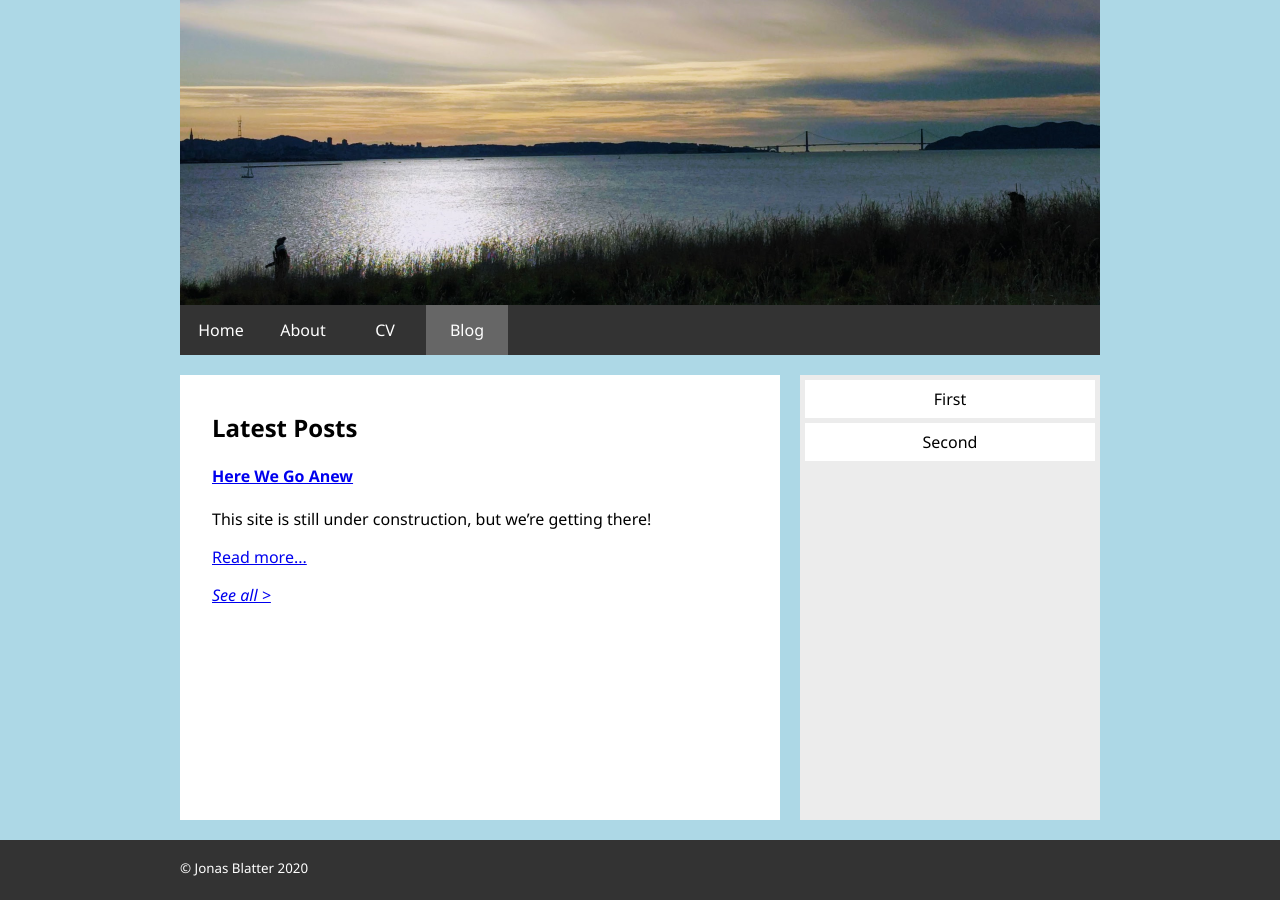
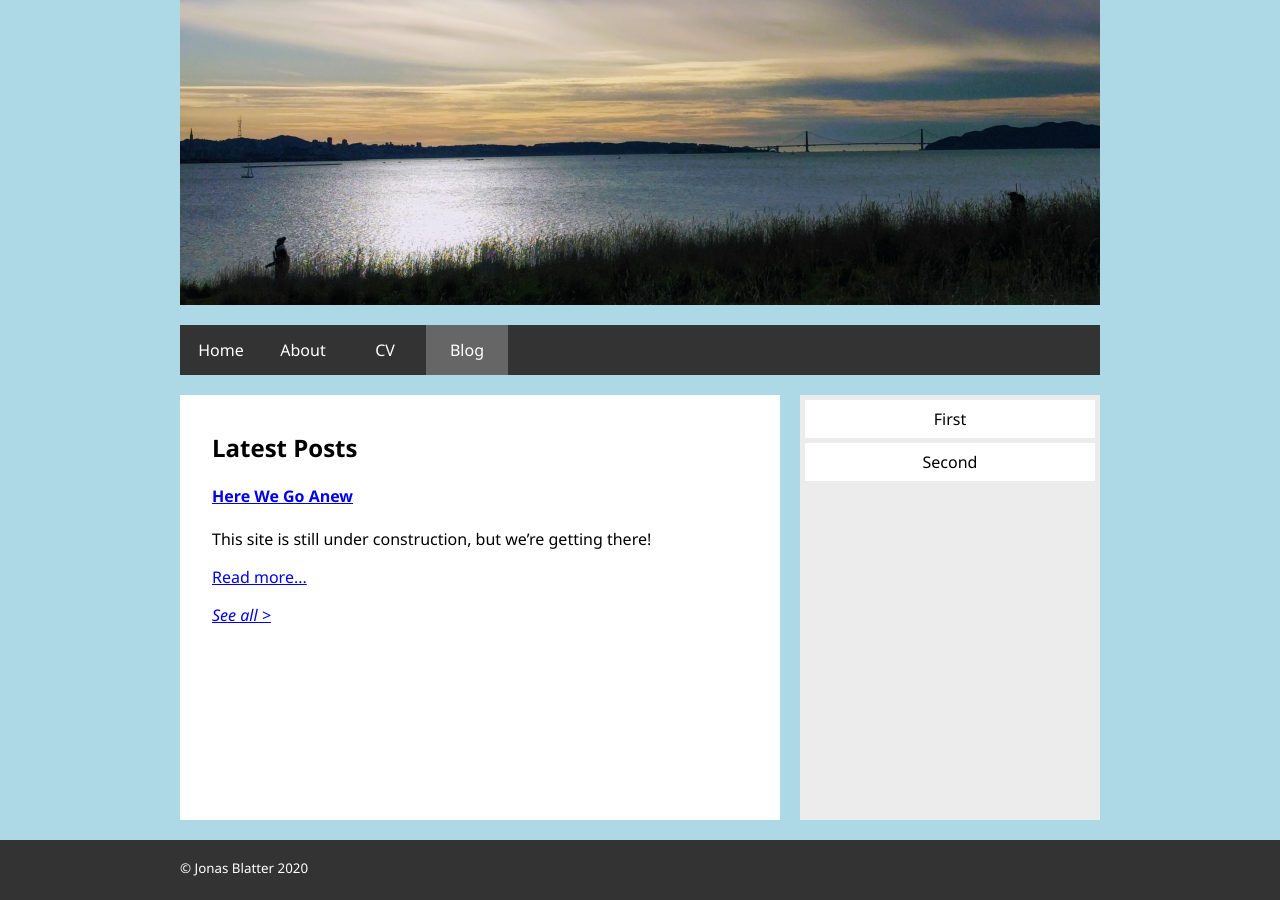
Before and after one commit to jonasblatter/jonasblatter.github.io, a Jekyll site: the page built from blog.md, in a window 1280 px wide. Built offline with Jekyll 4.4.1, drawn with Linux system fonts in a browser that asks for light colours.

Commit message:
added section navbar

```diff
--- a/_layouts/default.html
+++ b/_layouts/default.html
@@ -9,11 +9,12 @@
 
 	<body>
 		<header id="header">
-	  	<div>
-	    	<img src="/assets/img/header.png" alt="">
-	      {% include navigation.html %}
-	  	</div>
+			<img src="/assets/img/header.png" alt="">
 	  </header>
+
+		<section>
+			{% include navigation.html %}
+		</section>
 
 	  <!-- <main> -->
 	  <article id="content">
--- a/_sass/main.scss
+++ b/_sass/main.scss
@@ -12,27 +12,30 @@ body {
   grid-gap: 20px;
   grid-template-areas:
   'left header header right'
+  'left navbar navbar right'
   'left article menu right'
   'footer footer footer footer';
-  grid-template-rows: min-content auto 60px;
+  grid-template-rows: min-content min-content auto 60px;
   grid-template-columns: auto 600px 300px auto;
   background-color: lightblue;
 }
 
 header {
   grid-area: header;
-  div {
   overflow: hidden;
   img {
     width: 100%;
     display: block;
   }
 }
+
+section {
+  grid-area: navbar;
+  position: sticky;
+  background-color: #333;
+  color: white;
   nav {
-    color: white;
-    background-color: #333;
     overflow: hidden;
-    position: sticky;
     a {
       display: block;
       float: left;
```
Lines whose indentation alone changed are shown as unchanged.
